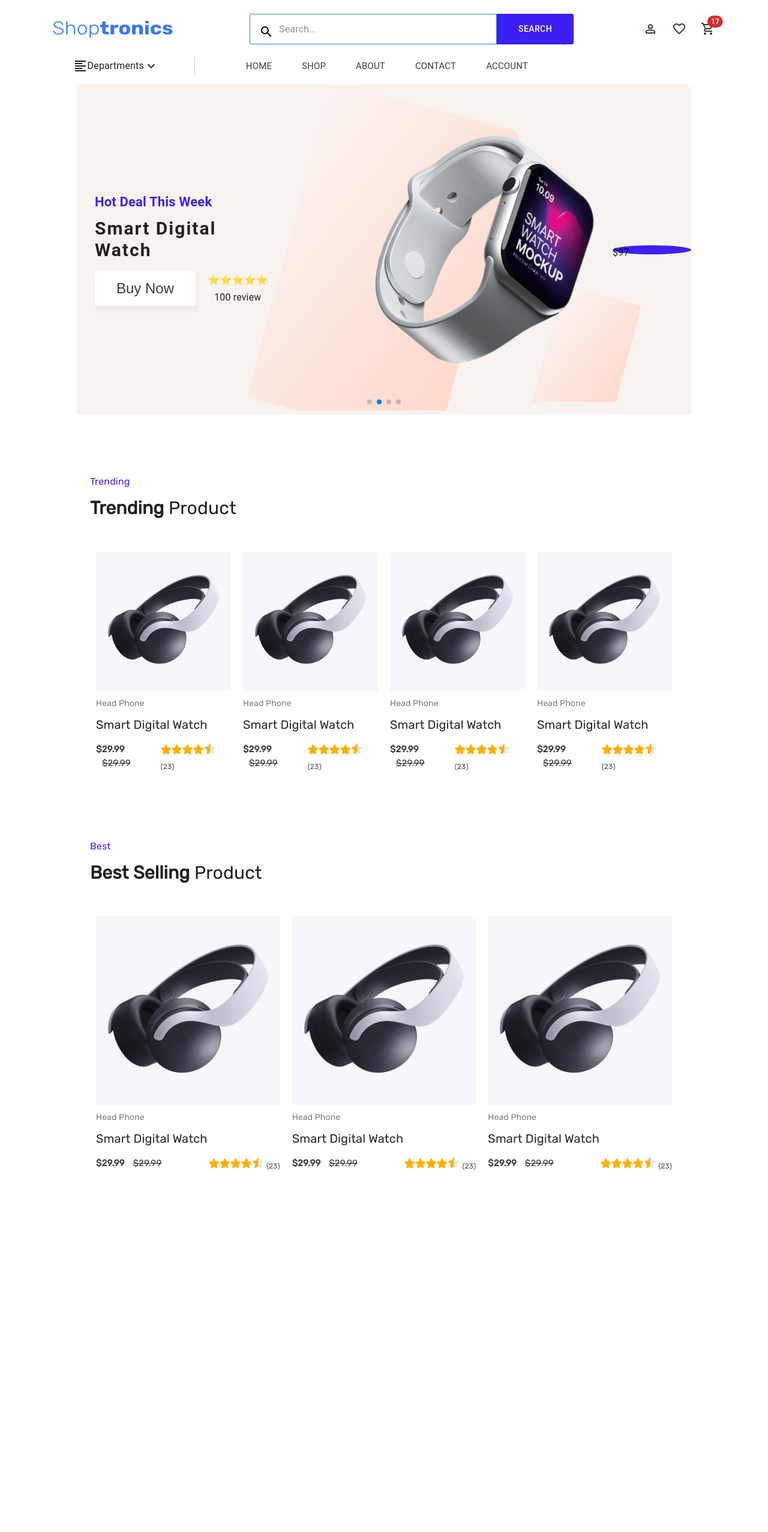
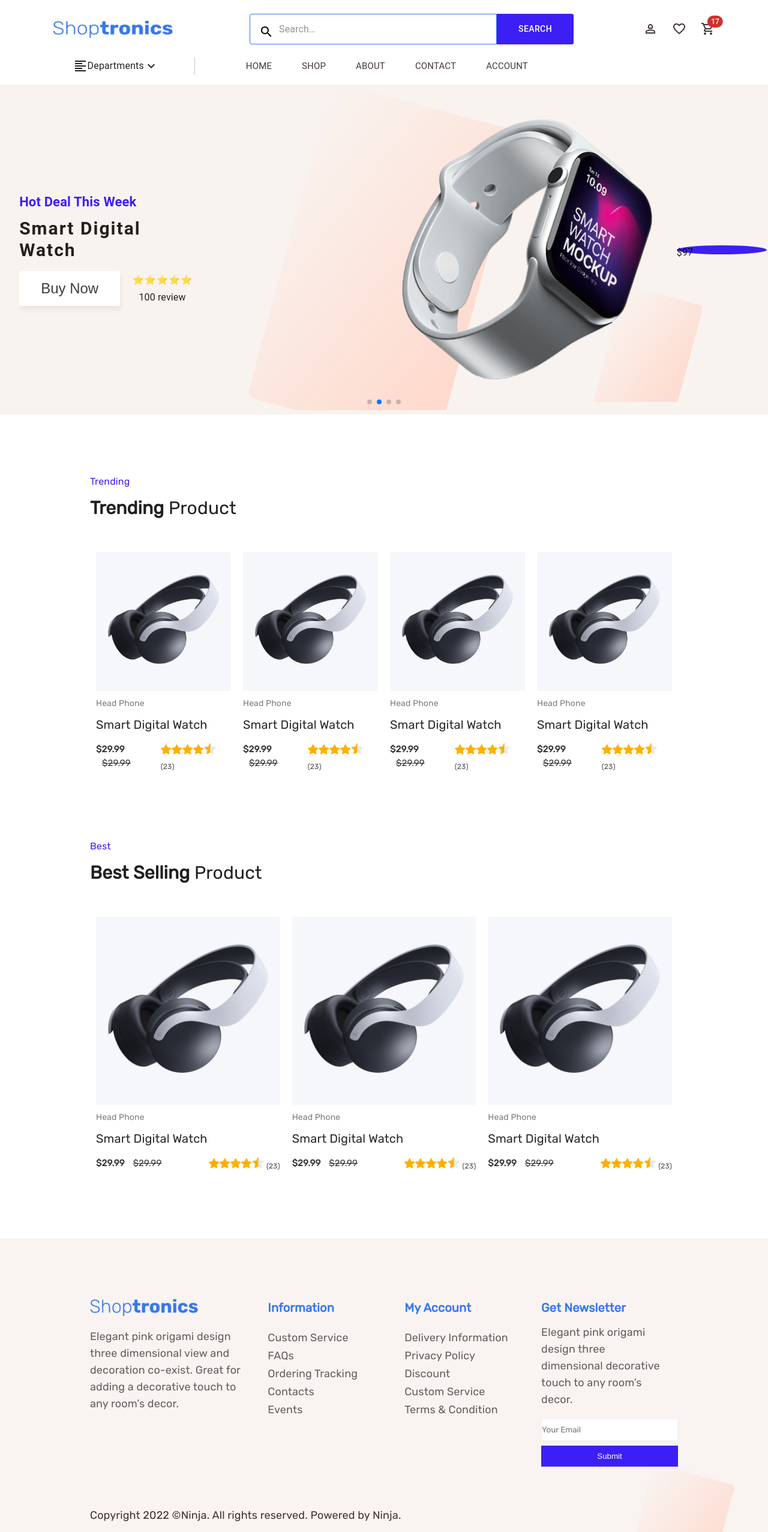
Before and after one commit to Safin-Ahmed/shoptronics-frontend, a Next.js app: page / in a window 1280 px wide. Shown: the top 2554 px of the page at 60% size. Before the commit the page ends 2065 px from the top, so only its background shows below. Built offline with nearby package versions, Linux system fonts and the light colour scheme; a web font is replaced by a local one.

Commit message:
add some styling on carousel banner

```diff
--- a/components/carouselBanner/CarouselBanner.module.css
+++ b/components/carouselBanner/CarouselBanner.module.css
@@ -1,5 +1,5 @@
 .mySwiper {
-  width: 80%;
+  width: 100%;
   height: 550px;
 }
 
--- a/pages/_app.js
+++ b/pages/_app.js
@@ -31,7 +31,7 @@ function MyApp({ Component, pageProps }) {
             isShow={isShow}
           />
         </Layout>
-        {/* <Footer /> */}
+        <Footer />
       </CssBaseline>
     </>
   );
```
